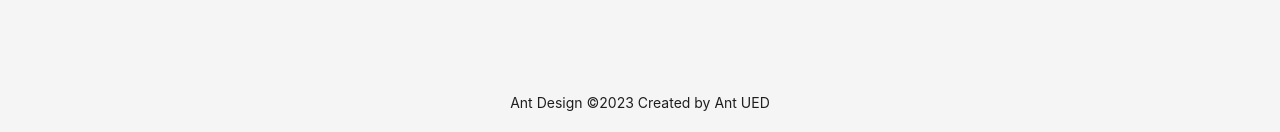
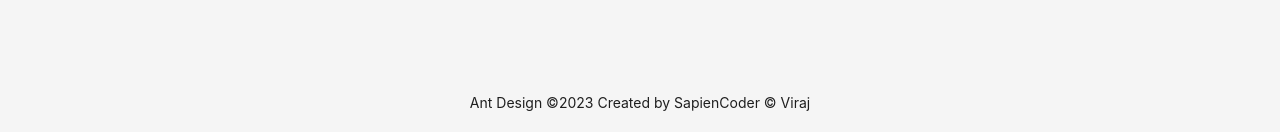
Before and after one commit to sameerabit/era-biz-react-task, a React (Create React App) app: page /login in a window 1280 px wide. Shown: the part 665-797 px from the top of the page. Built offline with nearby package versions, Linux system fonts and the light colour scheme.

Commit message:
created by texts added

```diff
--- a/src/components/Layout/BaseLayout.js
+++ b/src/components/Layout/BaseLayout.js
@@ -66,7 +66,7 @@ const BaseLayout = (props) => {
                     textAlign: 'center',
                 }}
             >
-                Ant Design ©2023 Created by Ant UED
+                Ant Design ©2023 Created by SapienCoder &copy; Viraj
             </Footer>
         </Layout>
     );
```
